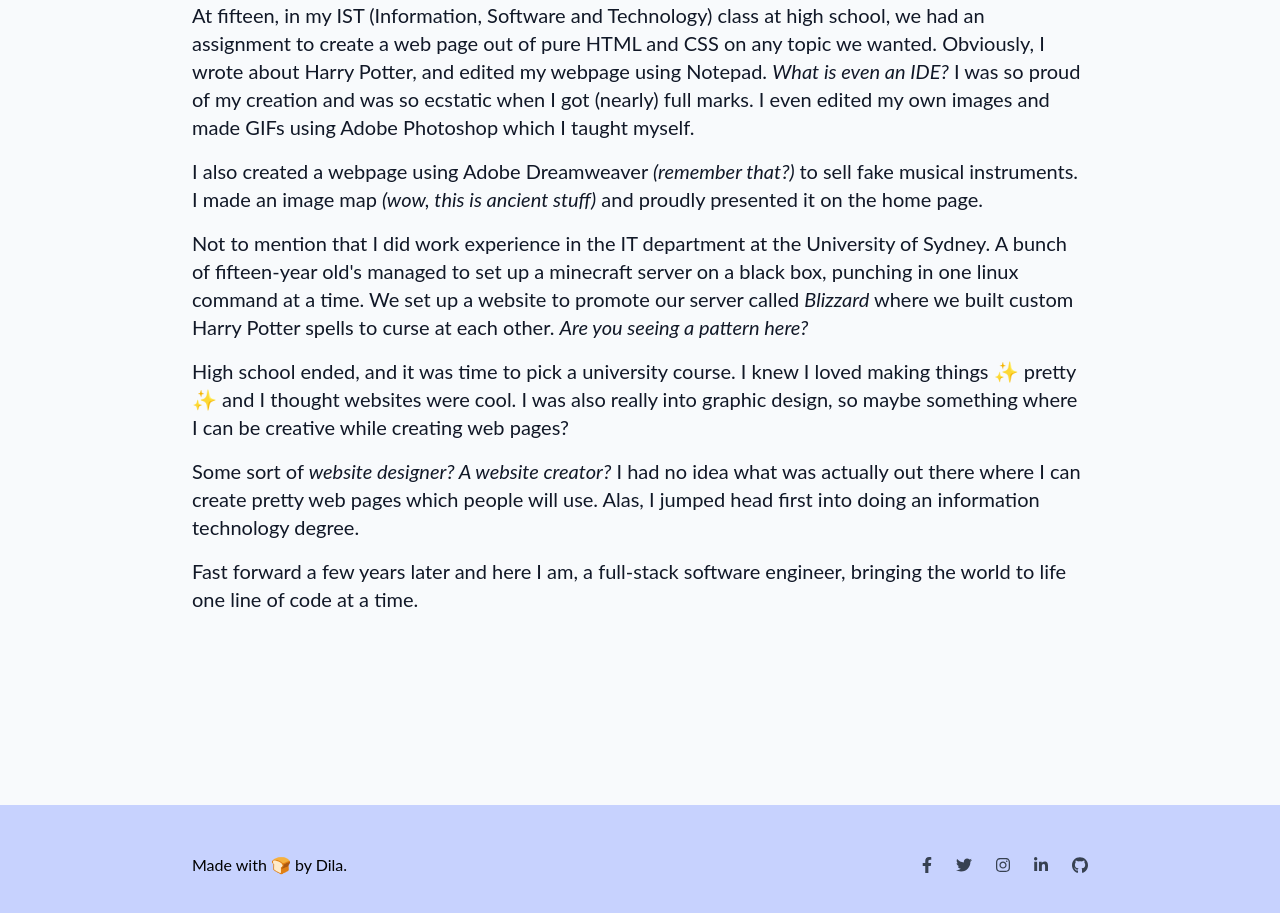
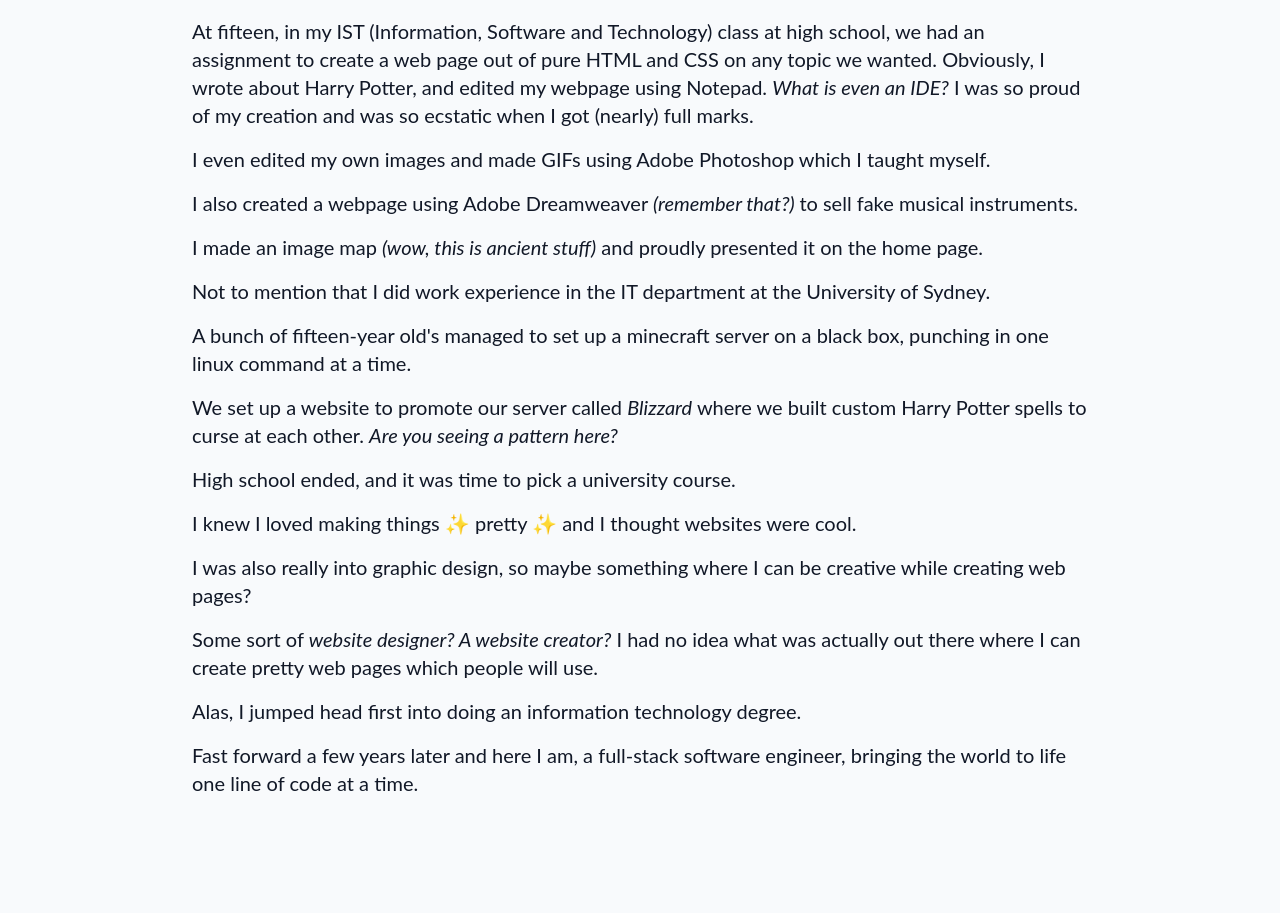
Before and after one commit to fadilafidina/me, a Next.js app in the folder nextjs-blog/: page /about in a window 1280 px wide. Shown: the part 847-1760 px from the top of the page. Built offline with nearby package versions, Linux system fonts and the light colour scheme.

Commit message:
more divs

```diff
--- a/nextjs-blog/pages/about.js
+++ b/nextjs-blog/pages/about.js
@@ -41,6 +41,9 @@
             <div className='pt-4'>
                 When I was twelve, I discovered the wild side of the internet and signed myself up for a tumblr blog.
                 I was obsessed with customising my theme by adding custom CSS and HTML.
+            </div>
+
+            <div className='pt-4'>
                 I built my own themes, added snow effects over Christmas using vanilla JavaScript
                 and even embedded music players to my blog. <span className='italic'>(I know automated audio on a webpage is cringe nowadays)</span>.
             </div>
@@ -48,6 +51,9 @@
             <div className='pt-4'>
                 At fifteen, in my IST (Information, Software and Technology) class at high school, we had an assignment to create a web page out of pure HTML and CSS on any topic we wanted.
                 Obviously, I wrote about Harry Potter, and edited my webpage using Notepad. <span className='italic'> What is even an IDE?</span> I was so proud of my creation and was so ecstatic when I got (nearly) full marks.
+            </div>
+
+            <div className='pt-4'>
                 I even edited my own images and made GIFs using Adobe Photoshop
                 which I taught myself.
             </div>
@@ -55,24 +61,44 @@
             <div className='pt-4'>
                 I also created a webpage using Adobe Dreamweaver <span className='italic'>(remember that?) </span>
                 to sell fake musical instruments.
+            </div>
+
+            <div className='pt-4'>
                 I made an image map <span className='italic'>(wow, this is ancient stuff)</span> and proudly presented it on the home page.
             </div>
 
             <div className='pt-4'>
                 Not to mention that I did work experience in the IT department at the University of Sydney.
+            </div>
+
+            <div className='pt-4'>
                 A bunch of fifteen-year old's managed to set up a minecraft server on a black box, punching in one linux command at a time.
+
+            </div>
+
+            <div className='pt-4'>
                 We set up a website to promote our server called <span className='italic'>Blizzard</span> where we built custom Harry Potter spells to curse at each other. <span className='italic'>Are you seeing a pattern here?</span>
             </div>
 
             <div className='pt-4'>
                 High school ended, and it was time to pick a university course.
+
+            </div>
+
+            <div className='pt-4'>
                 I knew I loved making things <span aria-label='sparkle emoji'>✨</span> pretty <span aria-label='sparkle emoji'>✨</span> and I thought websites were cool.
+            </div>
+
+            <div className='pt-4'>
                 I was also really into graphic design, so maybe something where I can be creative while creating web pages?
             </div>
 
             <div className='pt-4'>
                 Some sort of <span className='italic'>website designer? A website creator?</span> I
                 had no idea what was actually out there where I can create pretty web pages which people will use.
+            </div>
+
+            <div className='pt-4'>
                 Alas, I jumped head first into doing an information technology degree.
             </div>
 
```
